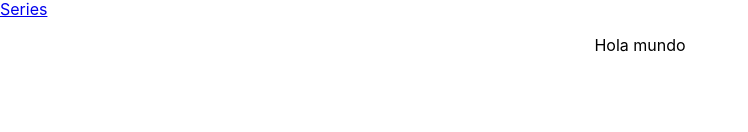
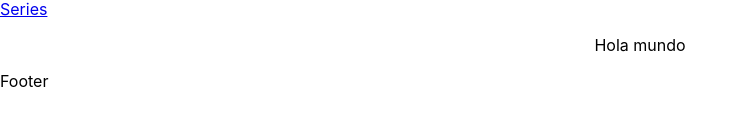
Before and after one commit to Mkvender/prueba-git, a React (Create React App) app: page / in a window 1280 px wide. Shown: the part 168-300 px from the top of the page, without its empty margins (0-748 px from the left). Built offline with nearby package versions, Linux system fonts and the light colour scheme.

Commit message:
feat: add footer to layout

```diff
--- a/src/pages/common/Layout.js
+++ b/src/pages/common/Layout.js
@@ -14,7 +14,7 @@ const Layout = () => {
         <div><Link to="/pelis">Peliculas</Link></div>
         <div><Link to="/series">Series</Link></div>
         <Outlet />
-
+        <footer>Footer</footer>
     </>
   )
 };
```
